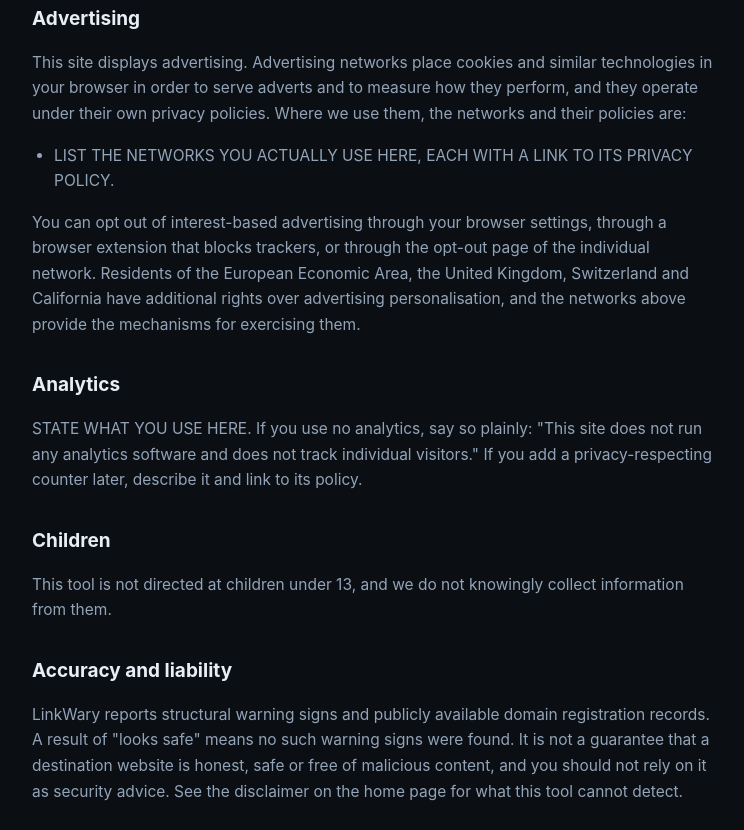
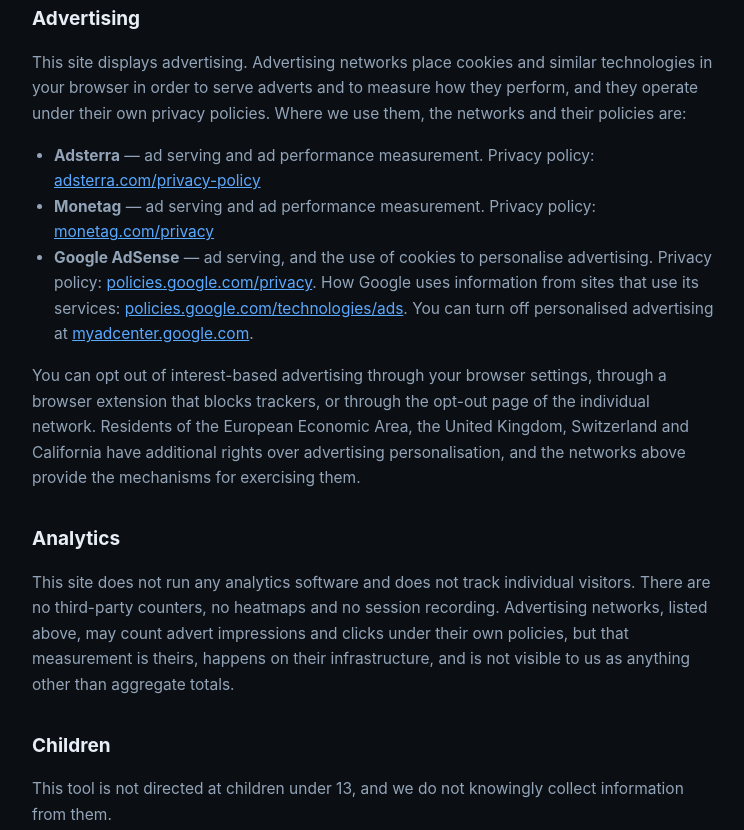
Before and after one commit to LuuMost/linkwary, a plain HTML site: page privacy.html in a window 1280 px wide. Shown: the part 976-1806 px from the top of the page, without its empty margins (266-1010 px from the left). Drawn offline with Linux system fonts and the light colour scheme.

Commit message:
Fill in the privacy policy: date, ad networks with policy links, analytics statement

```diff
--- a/privacy.html
+++ b/privacy.html
@@ -27,7 +27,7 @@
 </head>
 <body>
 <div class="wrap">
-  <div class="updated">Last updated: PUT TODAY'S DATE HERE</div>
+  <div class="updated">Last updated: 3 October 2026</div>
   <h1>Privacy policy</h1>
   <p>This page explains exactly what happens to a link you paste into LinkWary. There is no account, no cookie consent banner, and no profile of you, because there is nothing to build one from.</p>
 
@@ -50,12 +50,21 @@
   <h2>Advertising</h2>
   <p>This site displays advertising. Advertising networks place cookies and similar technologies in your browser in order to serve adverts and to measure how they perform, and they operate under their own privacy policies. Where we use them, the networks and their policies are:</p>
   <ul>
-    <li>LIST THE NETWORKS YOU ACTUALLY USE HERE, EACH WITH A LINK TO ITS PRIVACY POLICY.</li>
+    <li><b>Adsterra</b> — ad serving and ad performance measurement. Privacy policy:
+      <a href="https://adsterra.com/privacy-policy/" rel="nofollow noopener" target="_blank">adsterra.com/privacy-policy</a></li>
+    <li><b>Monetag</b> — ad serving and ad performance measurement. Privacy policy:
+      <a href="https://monetag.com/privacy/" rel="nofollow noopener" target="_blank">monetag.com/privacy</a></li>
+    <li><b>Google AdSense</b> — ad serving, and the use of cookies to personalise advertising.
+      Privacy policy: <a href="https://policies.google.com/privacy" rel="nofollow noopener" target="_blank">policies.google.com/privacy</a>.
+      How Google uses information from sites that use its services:
+      <a href="https://policies.google.com/technologies/ads" rel="nofollow noopener" target="_blank">policies.google.com/technologies/ads</a>.
+      You can turn off personalised advertising at
+      <a href="https://myadcenter.google.com/" rel="nofollow noopener" target="_blank">myadcenter.google.com</a>.</li>
   </ul>
   <p>You can opt out of interest-based advertising through your browser settings, through a browser extension that blocks trackers, or through the opt-out page of the individual network. Residents of the European Economic Area, the United Kingdom, Switzerland and California have additional rights over advertising personalisation, and the networks above provide the mechanisms for exercising them.</p>
 
   <h2>Analytics</h2>
-  <p>STATE WHAT YOU USE HERE. If you use no analytics, say so plainly: "This site does not run any analytics software and does not track individual visitors." If you add a privacy-respecting counter later, describe it and link to its policy.</p>
+  <p>This site does not run any analytics software and does not track individual visitors. There are no third-party counters, no heatmaps and no session recording. Advertising networks, listed above, may count advert impressions and clicks under their own policies, but that measurement is theirs, happens on their infrastructure, and is not visible to us as anything other than aggregate totals.</p>
 
   <h2>Children</h2>
   <p>This tool is not directed at children under 13, and we do not knowingly collect information from them.</p>
```
